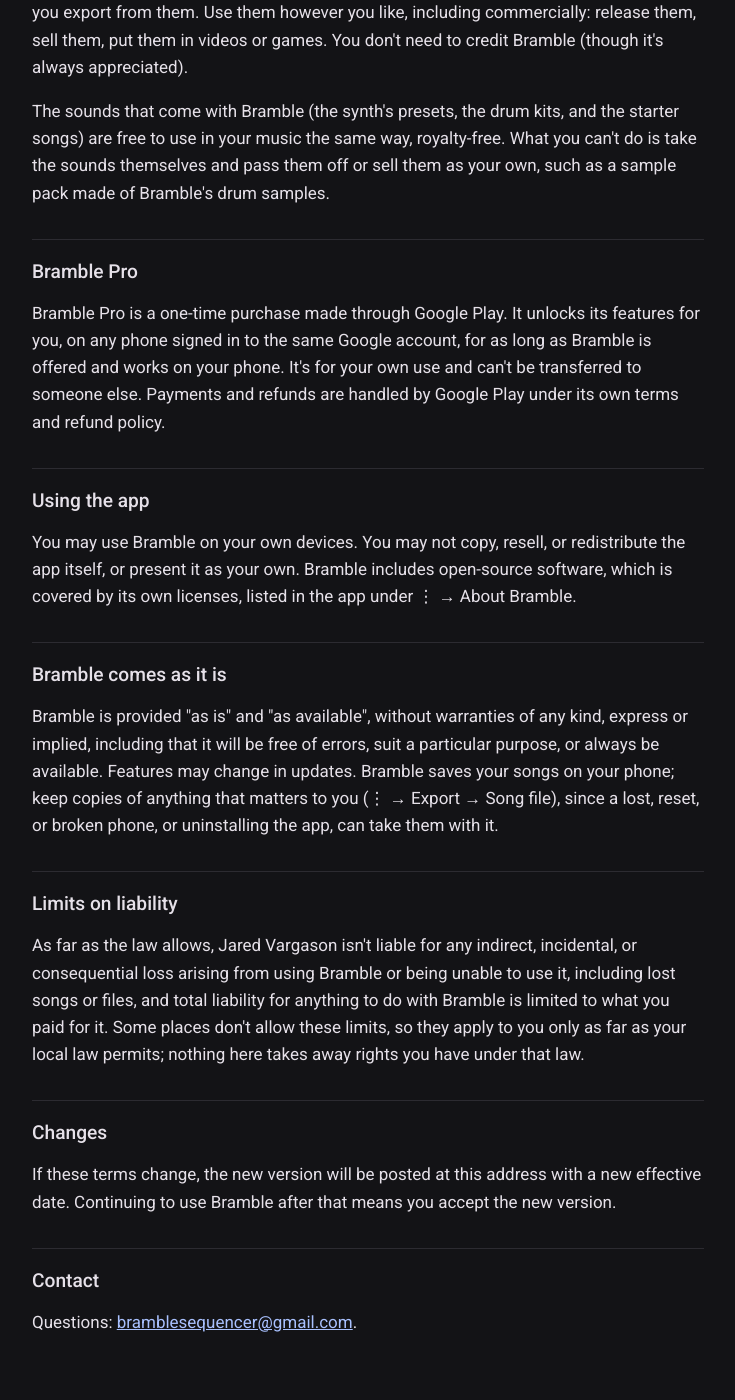
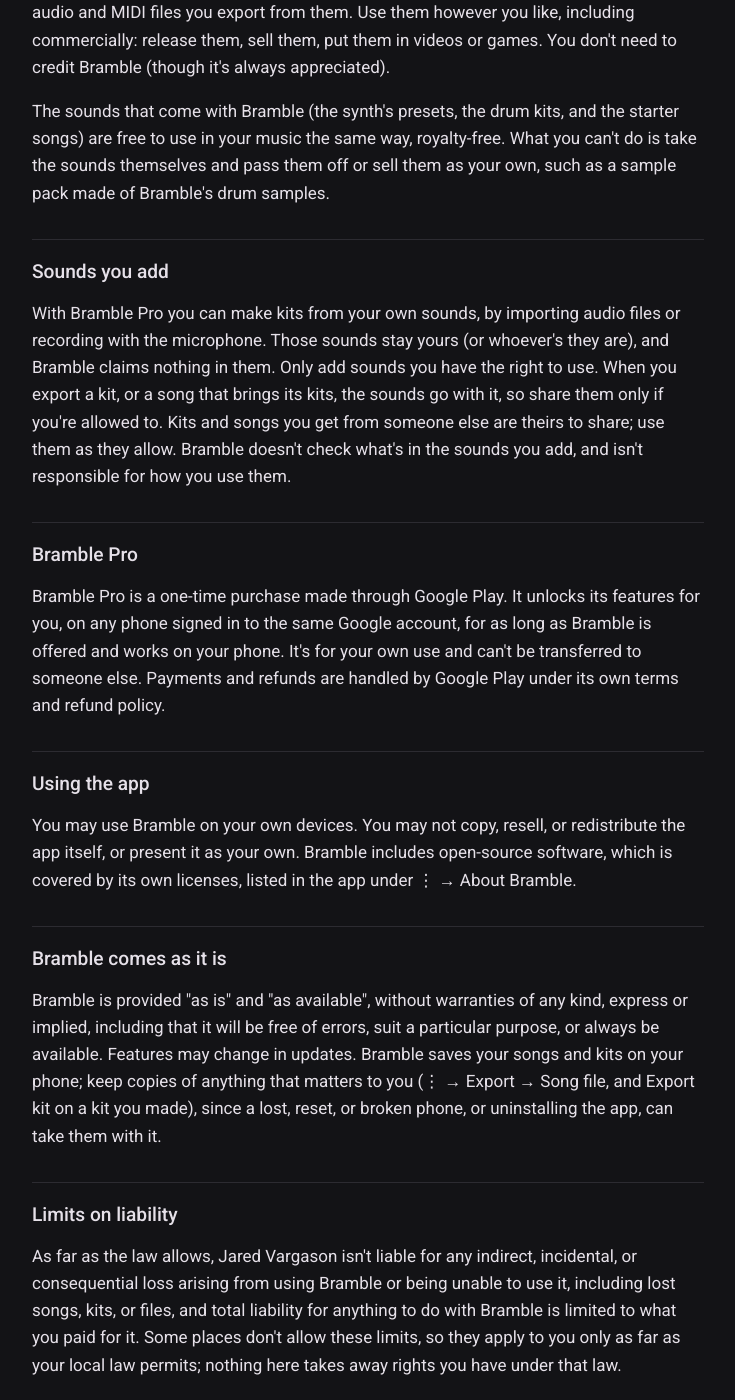
Before and after one commit to JaredVargason/jaredvargason.github.io, a Jekyll site: the page built from bramble/terms/index.html, in a window 1280 px wide and 1400 px high, scrolled down 448 px. Shown: the whole window, without its empty margins (272-1007 px from the left). Built offline with Jekyll 4.4.1, drawn with Linux system fonts in a browser that asks for light colours; some of the changed text lies outside the part shown.

Commit message:
Bramble: custom kits and recording in the terms, policy, and page
Co-Authored-By: Claude Opus 5.5 <noreply@anthropic.com>

```diff
--- a/bramble/index.html
+++ b/bramble/index.html
@@ -12,8 +12,8 @@ wander along them, so a song can play differently every time.</p>
     however you like.</li>
   <li>Several instruments at once, each with its own synth sound, or a drum kit.</li>
   <li>Make it all for free. Bramble Pro, a one-time purchase, adds the Supersaw and Pluck
-    waves, full-length audio export, MIDI file export, and MIDI out to synths, computers, and
-    other apps.</li>
+    waves, kits made from your own sounds, full-length audio export, MIDI file export, and MIDI
+    out to synths, computers, and other apps.</li>
 </ul>
 
 <p class="muted">Coming soon to Google Play.</p>
--- a/bramble/terms/index.html
+++ b/bramble/terms/index.html
@@ -13,13 +13,21 @@ music app for Android. By using Bramble you agree to them. They're kept short an
 about you.</p>
 
 <h2>Your music is yours</h2>
-<p>Everything you make in Bramble belongs to you: your songs, and the audio and MIDI files you
-export from them. Use them however you like, including commercially: release them, sell them, put
+<p>Everything you make in Bramble belongs to you: your songs, the kits you make, and the audio
+and MIDI files you export from them. Use them however you like, including commercially: release them, sell them, put
 them in videos or games. You don't need to credit Bramble (though it's always appreciated).</p>
 <p>The sounds that come with Bramble (the synth's presets, the drum kits, and the starter songs)
 are free to use in your music the same way, royalty-free. What you can't do is take the sounds
 themselves and pass them off or sell them as your own, such as a sample pack made of Bramble's
 drum samples.</p>
+
+<h2>Sounds you add</h2>
+<p>With Bramble Pro you can make kits from your own sounds, by importing audio files or recording
+with the microphone. Those sounds stay yours (or whoever's they are), and Bramble claims nothing
+in them. Only add sounds you have the right to use. When you export a kit, or a song that brings
+its kits, the sounds go with it, so share them only if you're allowed to. Kits and songs you get
+from someone else are theirs to share; use them as they allow. Bramble doesn't check what's in
+the sounds you add, and isn't responsible for how you use them.</p>
 
 <h2>Bramble Pro</h2>
 <p>Bramble Pro is a one-time purchase made through Google Play. It unlocks its features for you,
@@ -35,14 +43,14 @@ own licenses, listed in the app under ⋮ → About Bramble.</p>
 <h2>Bramble comes as it is</h2>
 <p>Bramble is provided "as is" and "as available", without warranties of any kind, express or
 implied, including that it will be free of errors, suit a particular purpose, or always be
-available. Features may change in updates. Bramble saves your songs on your phone; keep copies of
-anything that matters to you (⋮ → Export → Song file), since a lost, reset, or broken phone, or
+available. Features may change in updates. Bramble saves your songs and kits on your phone; keep copies of
+anything that matters to you (⋮ → Export → Song file, and Export kit on a kit you made), since a lost, reset, or broken phone, or
 uninstalling the app, can take them with it.</p>
 
 <h2>Limits on liability</h2>
 <p>As far as the law allows, Jared Vargason isn't liable for any
 indirect, incidental, or consequential loss arising from using Bramble or being unable to use it,
-including lost songs or files, and total liability for anything to do with Bramble is limited to
+including lost songs, kits, or files, and total liability for anything to do with Bramble is limited to
 what you paid for it. Some places don't allow these limits, so they apply to you only as far as
 your local law permits; nothing here takes away rights you have under that law.</p>
 
```
Also changed, not shown: bramble/privacy/index.html (+11 -4 lines).
